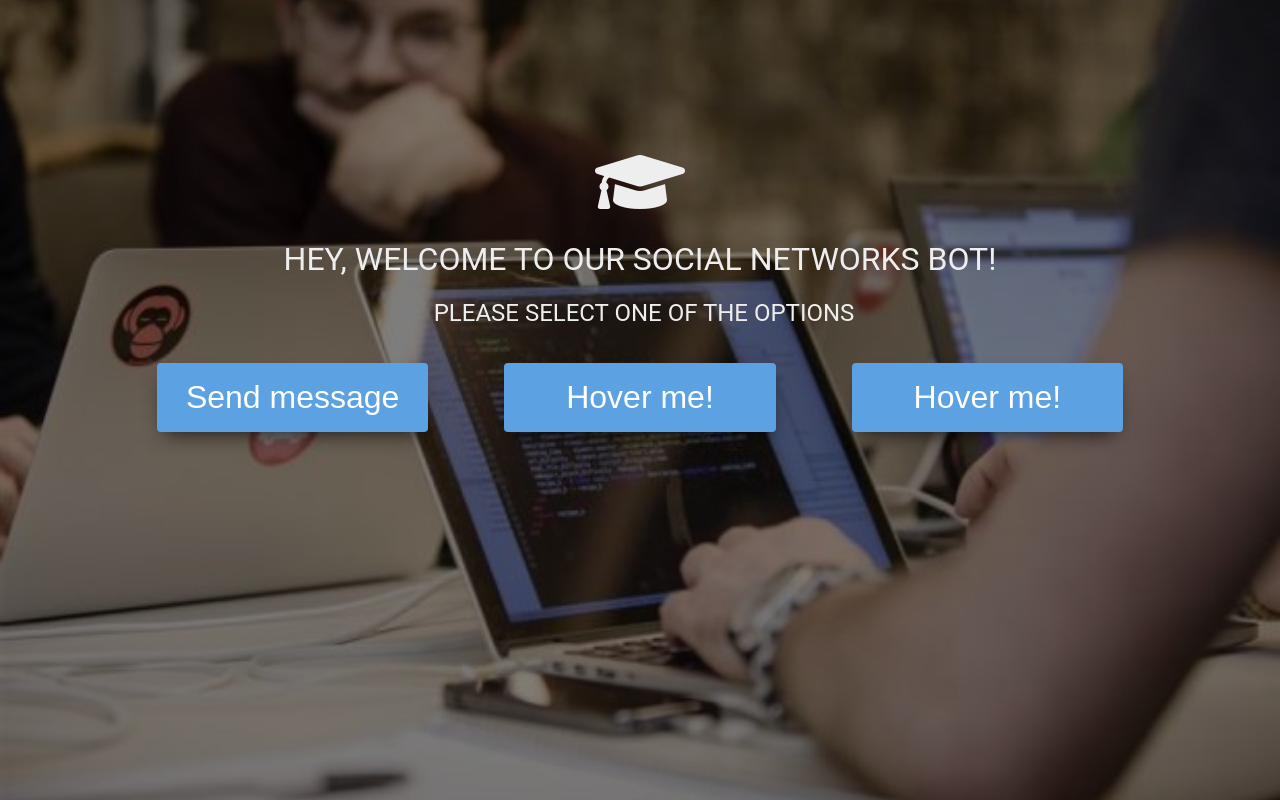
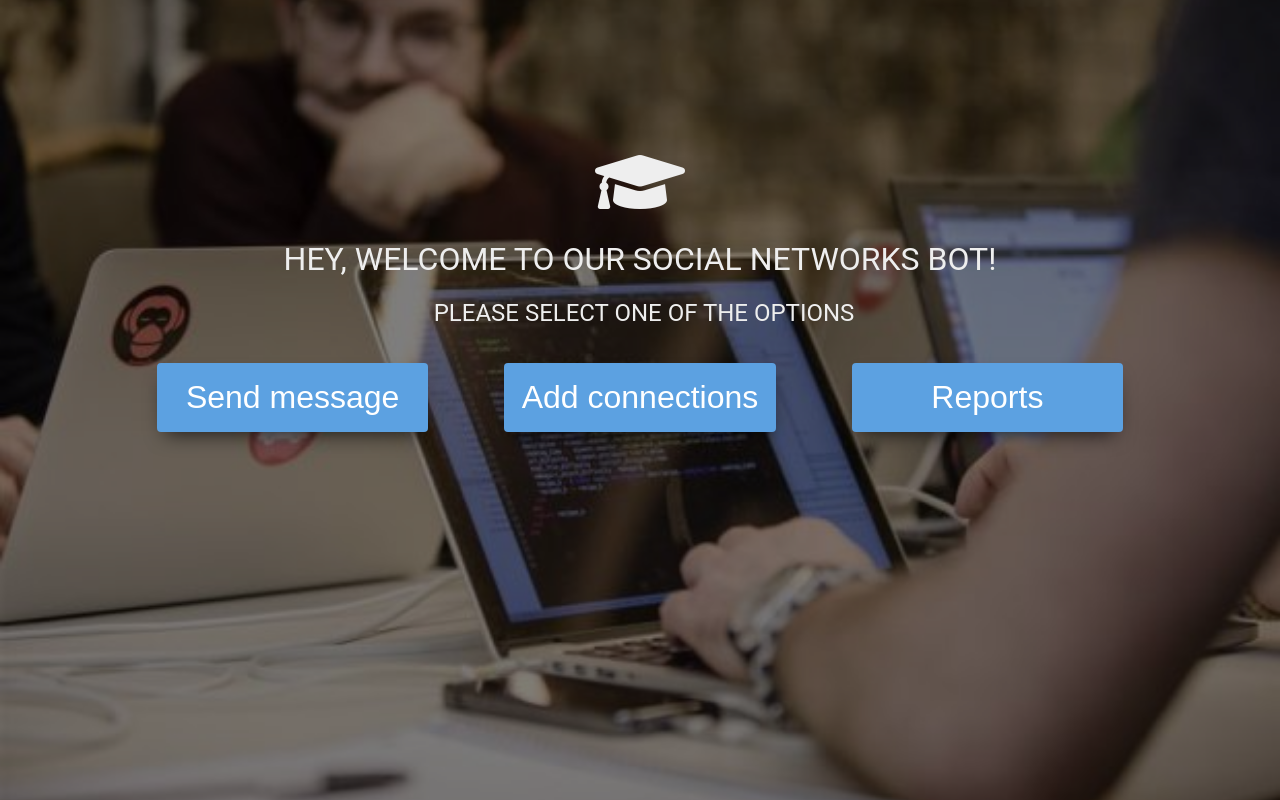
Before and after one commit to MayMoshe2/SocialNetworkBots, a website: page html/mainPage.html in a window 1280 px wide. Drawn offline with nearby package versions, Linux system fonts and the light colour scheme; files that its build step writes are made by us from their sources; files whose address does not match are found by name.

Commit message:
change names of buttons

```diff
--- a/html/mainPage.html
+++ b/html/mainPage.html
@@ -26,8 +26,8 @@
               </p>
               <div class="row">
               <button onclick="btn1()"><span >Send message</span></button>
-              <button onclick="btn2()"><span>Hover me!</span></button>
-              <button onclick="btn3()"><span>Hover me!</span></button>
+              <button onclick="btn2()"><span>Add connections</span></button>
+              <button onclick="btn3()"><span>Reports</span></button>
 
               </div>
 
```
